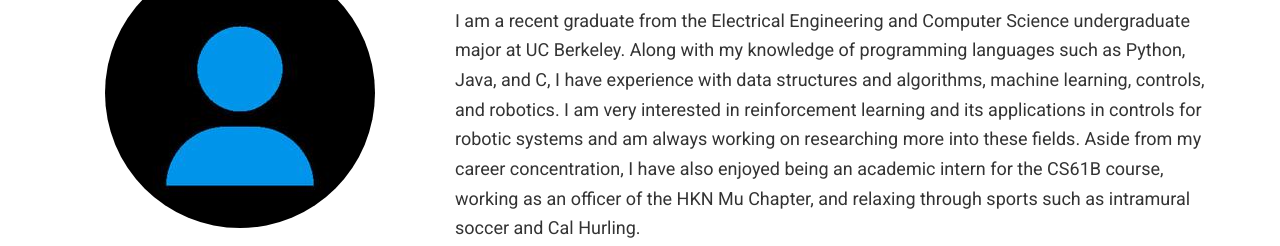
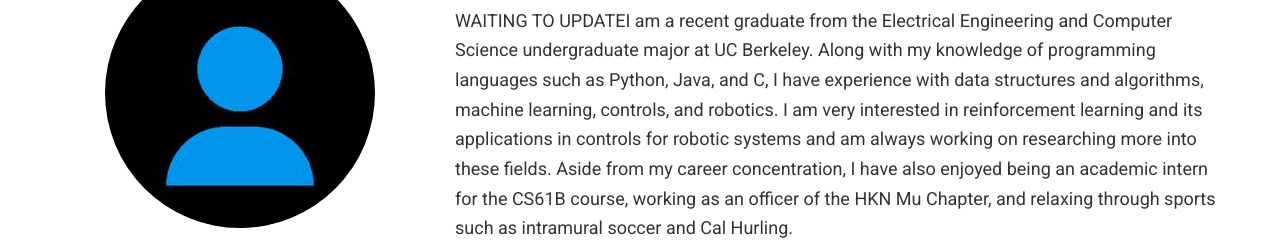
Before and after one commit to shreyas1230/shreyas1230.github.io, a plain HTML site: page index.html in a window 1280 px wide. Shown: the part 192-438 px from the top of the page. Drawn offline with nearby package versions, Linux system fonts and the light colour scheme; some packages are replaced by stand-ins of ours; some icons are missing.

Commit message:
Build website

```diff
--- a/index.html
+++ b/index.html
@@ -811,7 +811,7 @@
     <h1>Biography</h1>
 
     <div class="article-style">
-      <p>I am a recent graduate from the Electrical Engineering and Computer Science undergraduate major at UC Berkeley. Along with my knowledge of programming languages such as Python, Java, and C, I have experience with data structures and algorithms, machine learning, controls, and robotics. I am very interested in reinforcement learning and its applications in controls for robotic systems and am always working on researching more into these fields. Aside from my career concentration, I have also enjoyed being an academic intern for the CS61B course, working as an officer of the HKN Mu Chapter, and relaxing through sports such as intramural soccer and Cal Hurling.</p>
+      <p>WAITING TO UPDATEI am a recent graduate from the Electrical Engineering and Computer Science undergraduate major at UC Berkeley. Along with my knowledge of programming languages such as Python, Java, and C, I have experience with data structures and algorithms, machine learning, controls, and robotics. I am very interested in reinforcement learning and its applications in controls for robotic systems and am always working on researching more into these fields. Aside from my career concentration, I have also enjoyed being an academic intern for the CS61B course, working as an officer of the HKN Mu Chapter, and relaxing through sports such as intramural soccer and Cal Hurling.</p>
 <!--
   <i class="fas fa-download  pr-1 fa-fw"></i> -->
 <p>Here is a link to my <a href="/media/resume.pdf" target="_blank">resumé</a>.</p>
```
